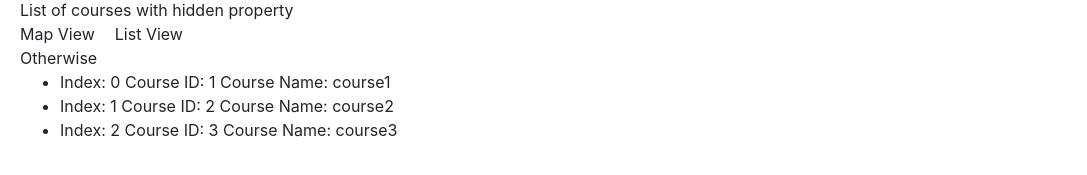
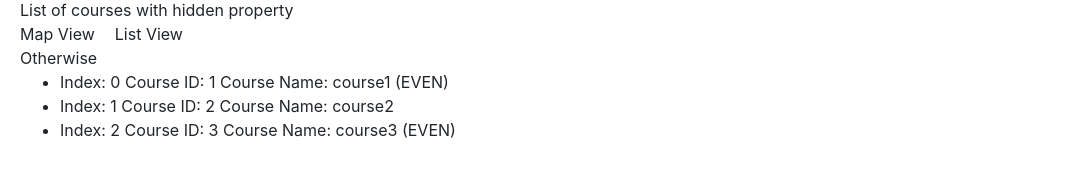
Before and after one commit to mdzobayer/angular-hello-world, an Angular app: page / in a window 1280 px wide. Shown: the part 1167-1342 px from the top of the page, without its empty margins (0-1087 px from the left). Built offline with nearby package versions, Linux system fonts and the light colour scheme.

Commit message:
Add for loop syntax with even property

```diff
--- a/src/app/app.component.html
+++ b/src/app/app.component.html
@@ -45,7 +45,7 @@
 </div>
 
 <ul>
-    <li *ngFor="let course of Courses; index as i">
-        Index: {{i}} Course ID: {{course.id}} Course Name: {{course.name}}
+    <li *ngFor="let course of Courses; index as i; even as isEven">
+        Index: {{i}} Course ID: {{course.id}} Course Name: {{course.name}} <span *ngIf="isEven">(EVEN)</span>
     </li>
 </ul>
```
